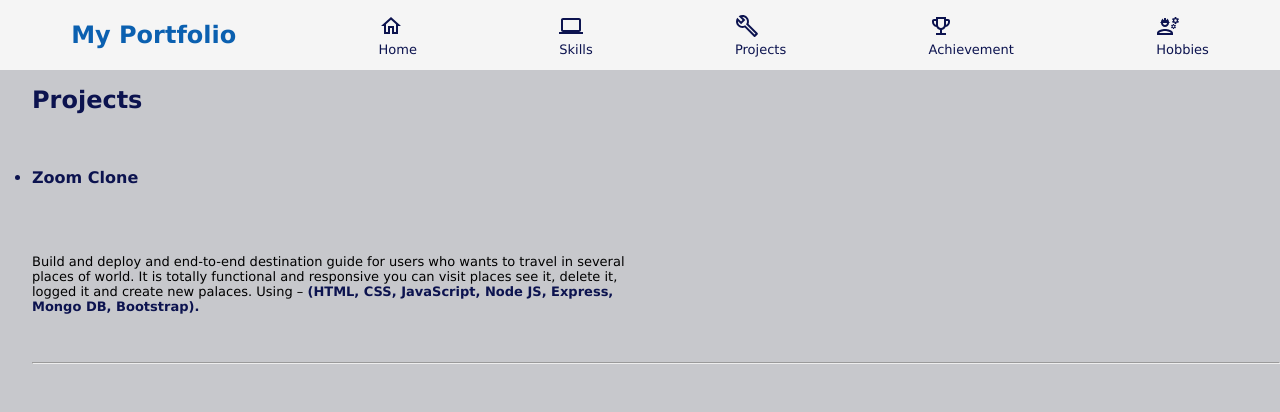
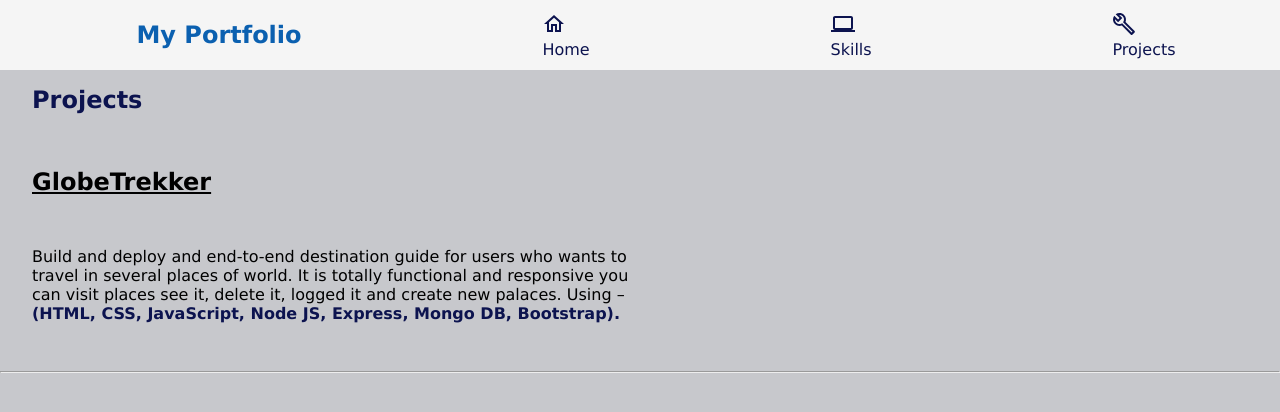
Before and after one commit to Tanya-Kanaujia/MyPortfolio, a React (Vite) app in the folder MyPortfolio/: page /projects in a window 1280 px wide. Shown: the top 412 px of the page. Built offline with nearby package versions, Linux system fonts and the light colour scheme.

Commit message:
changement

```diff
--- a/MyPortfolio/src/Index/Content.css
+++ b/MyPortfolio/src/Index/Content.css
@@ -73,5 +73,8 @@ a {
 	color: #0c134f;
 }
 .about {
-	margin-top: 3rem;
+	margin-top: 2rem;
 }
+div p {
+	font-size: 1rem;
+}
--- a/MyPortfolio/src/Index/Content.jsx
+++ b/MyPortfolio/src/Index/Content.jsx
@@ -56,11 +56,11 @@ function Content() {
 					</div>
 				</div>
 
-				<img
+				{/* <img
 					src={img}
 					alt='heroImg'
 					className='heroImg'
-				/>
+				/> */}
 			</div>
 		</>
 	);
--- a/MyPortfolio/src/Index/Index.jsx
+++ b/MyPortfolio/src/Index/Index.jsx
@@ -1,18 +1,18 @@
+/** @format */
+
 import React from "react";
 import "./Index.css";
 //Icons
-import HomeOutlinedIcon from '@mui/icons-material/HomeOutlined';
-import ComputerIcon from '@mui/icons-material/Computer';
-import BuildOutlinedIcon from '@mui/icons-material/BuildOutlined';
-import EmojiEventsOutlinedIcon from '@mui/icons-material/EmojiEventsOutlined';
-import EngineeringOutlinedIcon from '@mui/icons-material/EngineeringOutlined';
+import HomeOutlinedIcon from "@mui/icons-material/HomeOutlined";
+import ComputerIcon from "@mui/icons-material/Computer";
+import BuildOutlinedIcon from "@mui/icons-material/BuildOutlined";
+import EmojiEventsOutlinedIcon from "@mui/icons-material/EmojiEventsOutlined";
+import EngineeringOutlinedIcon from "@mui/icons-material/EngineeringOutlined";
 //Router
 import { Route, Routes } from "react-router-dom";
 import { Link } from "react-router-dom";
 import Skills from "../Skills/Skills";
-import Achievement from "../Achievement/Achievement";
 import Projects from "../Projects/Projects";
-import  MediaCard from "../Hobbies/Hobbies";
 import Content from "./Content";
 import Contact from "./Contact";
 import WelcomePage from "./Welcome";
@@ -21,44 +21,61 @@ import WelcomePage from "./Welcome";
 function Index() {
 	return (
 		<>
-      <nav className="navbar">
-        <div className="navbar-container">
-          <Link to="*" id="title">
-            <h1 id="title">My Portfolio</h1>
+			<nav className='navbar'>
+				<div className='navbar-container'>
+					<Link
+						to='*'
+						id='title'>
+						<h1 id='title'>My Portfolio</h1>
 					</Link>
-          <Link to="/home" className="home">
+					<Link
+						to='/home'
+						className='home'>
 						<HomeOutlinedIcon />
 						<p> Home</p>
 					</Link>
-          <Link to="/skills" className="skills">
-            <ComputerIcon/>
+					<Link
+						to='/skills'
+						className='skills'>
+						<ComputerIcon />
 						<p>Skills</p>
 					</Link>
-          <Link to="/projects" className="projects">
-            <BuildOutlinedIcon/>
+					<Link
+						to='/projects'
+						className='projects'>
+						<BuildOutlinedIcon />
 						<p>Projects</p>
-          </Link>
-          <Link to="/achievement" className="achievement">
-            <EmojiEventsOutlinedIcon/>
-            <p>Achievement</p>
-          </Link>
-          <Link to="/hobbies" className="hobbies">
-            <EngineeringOutlinedIcon/>
-            <p>Hobbies</p>
 					</Link>
 				</div>
 			</nav>
 
 			<Routes>
-          <Route path="*" exact Component={WelcomePage}></Route>
-          <Route path='/contact' exact Component={Contact} />
-          <Route path='/home' exact Component={Content} />
-          <Route path='/skills' exact Component={Skills} />
-          <Route path='/projects' exact Component={Projects} />
-          <Route path='/achievement' exact Component={Achievement} />
-          <Route path='/hobbies' exact Component={ MediaCard } />
+				<Route
+					path='*'
+					exact
+					Component={WelcomePage}></Route>
+				<Route
+					path='/contact'
+					exact
+					Component={Contact}
+				/>
+				<Route
+					path='/home'
+					exact
+					Component={Content}
+				/>
+				<Route
+					path='/skills'
+					exact
+					Component={Skills}
+				/>
+				<Route
+					path='/projects'
+					exact
+					Component={Projects}
+				/>
 			</Routes>
 		</>
-  )
+	);
 }
 export default Index;
--- a/MyPortfolio/src/Projects/Projects.css
+++ b/MyPortfolio/src/Projects/Projects.css
@@ -15,15 +15,15 @@ li {
 .container {
 	display: flex;
 	flex-wrap: nowrap;
+	margin-left: 2rem;
 }
-.image {
-	height: 200px;
-	width: 300px;
-	margin-left: 9rem;
-	margin-bottom: 2rem;
-	box-shadow: 2px 2px 10px black;
-	border-radius: 1rem;
+a {
+	margin-left: 2rem;
 }
-#codeLink {
-	margin-top: 2rem;
+.black {
+	color: black;
+	font-size: 1.5rem;
 }
+.about {
+	font-size: 1rem;
+}
--- a/MyPortfolio/src/Projects/Projects.jsx
+++ b/MyPortfolio/src/Projects/Projects.jsx
@@ -3,10 +3,6 @@
 import React from "react";
 import "../App.css";
 import "./Projects.css";
-import proImg1 from "../assets/airbnb.jpg";
-import proImg2 from "../assets/Simon Says Game.jpg";
-import proImg3 from "../assets/tech.jpg";
-
 function Projects() {
 	return (
 		<>
@@ -15,7 +11,13 @@ function Projects() {
 			<br />
 			<ul>
 				<li>
-					<b>Zoom Clone</b>
+					<b>
+						<a
+							href='https://globetrekker.onrender.com'
+							className='black'>
+							GlobeTrekker
+						</a>
+					</b>
 				</li>
 				<br />
 				<div className='container'>
```
Lines whose indentation alone changed are shown as unchanged.
